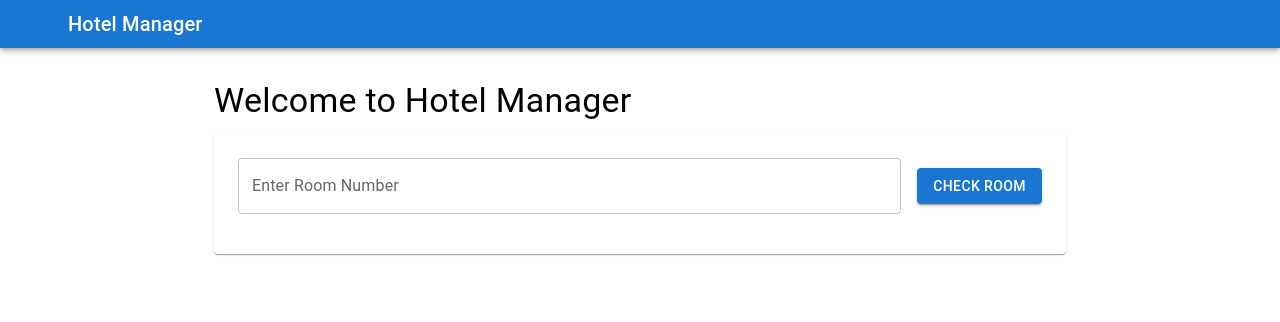
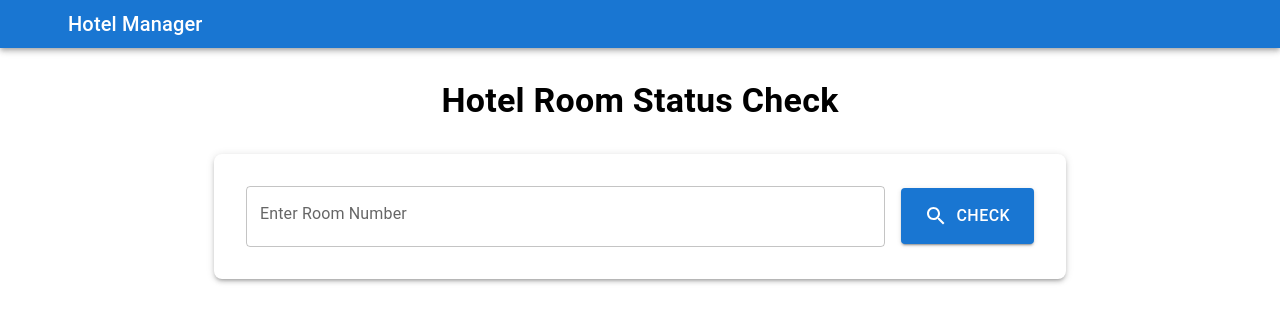
Before and after one commit to indalec/hotelmanager, a React (Create React App) app in the folder hotelmanager-frontend/: page / in a window 1280 px wide. Shown: the top 322 px of the page. Built offline with nearby package versions, Linux system fonts and the light colour scheme; some icons are missing.

Commit message:
feat: enhance HomePage with improved room checking UI and validation

```diff
--- a/hotelmanager-frontend/src/components/pages/HomePage.js
+++ b/hotelmanager-frontend/src/components/pages/HomePage.js
@@ -8,13 +8,19 @@ import {
   Box,
   CircularProgress,
   Alert,
-  List,
-  ListItem,
-  ListItemText,
-  Chip
+  Grid,
+  Card,
+  CardContent,
+  Stack
 } from '@mui/material';
-import CheckCircleOutlineIcon from '@mui/icons-material/CheckCircleOutline';
-import HighlightOffIcon from '@mui/icons-material/HighlightOff';
+import {
+  MeetingRoom,
+  Category,
+  LocalBar,
+  CheckCircle,
+  HighlightOff,
+  Search
+} from '@mui/icons-material';
 
 export default function HomePage() {
   const [roomNumber, setRoomNumber] = useState('');
@@ -23,8 +29,8 @@ export default function HomePage() {
   const [error, setError] = useState('');
 
   const handleCheckRoom = async () => {
-    if (!roomNumber) {
-      setError('Please enter a room number');
+    if (!roomNumber || isNaN(roomNumber)) {
+      setError('Please enter a valid room number');
       return;
     }
 
@@ -39,7 +45,7 @@ export default function HomePage() {
       const foundRoom = allRooms.find(room => room.roomNumber === parseInt(roomNumber));
 
       if (!foundRoom) {
-        setError('Room not found');
+        setError(`Room #${roomNumber} not found`);
         setRoomDetails(null);
       } else {
         setRoomDetails(foundRoom);
@@ -53,67 +59,142 @@ export default function HomePage() {
   };
 
   return (
-    <Container maxWidth="md" sx={{ mt: 4 }}>
-      <Typography variant="h4" component="h1" gutterBottom>
-        Welcome to Hotel Manager
+    <Container maxWidth="md" sx={{ mt: 4, mb: 6 }}>
+      <Typography variant="h4" component="h1" gutterBottom sx={{
+        fontWeight: 600,
+        textAlign: 'center',
+        mb: 4
+      }}>
+        Hotel Room Status Check
       </Typography>
 
-      <Paper sx={{ p: 3, mb: 3 }}>
-        <Box sx={{ display: 'flex', gap: 2, alignItems: 'center', mb: 2 }}>
+      <Paper elevation={3} sx={{
+        p: 4,
+        mb: 3,
+        borderRadius: 2,
+      }}>
+        <Stack direction="row" spacing={2} alignItems="center">
           <TextField
+            fullWidth
             label="Enter Room Number"
             variant="outlined"
             type="number"
             value={roomNumber}
             onChange={(e) => setRoomNumber(e.target.value)}
-            sx={{ flexGrow: 1 }}
+            InputProps={{
+              inputProps: {
+                min: 1,
+                style: { textAlign: 'center', fontSize: '1.2rem' }
+              }
+            }}
           />
           <Button
             variant="contained"
             onClick={handleCheckRoom}
             disabled={loading}
+            size="large"
+            sx={{
+              height: '56px',
+              px: 4,
+              borderRadius: 1,
+              fontSize: '1rem'
+            }}
           >
-            {loading ? <CircularProgress size={24} /> : 'Check Room'}
+            {loading ? <CircularProgress size={24} /> : <><Search sx={{ mr: 1 }}/> Check</>}
           </Button>
-        </Box>
+        </Stack>
 
-        {error && <Alert severity="error" sx={{ mb: 2 }}>{error}</Alert>}
+        {error && (
+          <Alert severity="error" sx={{
+            mt: 3,
+            alignItems: 'center'
+          }}>
+            {error}
+          </Alert>
+        )}
 
         {roomDetails && (
-          <List dense>
-            <ListItem>
-              <ListItemText primary="Room Number" secondary={roomDetails.roomNumber} />
-            </ListItem>
-            <ListItem>
-              <ListItemText primary="Type"
-                secondary={<Chip
-                  label={roomDetails.roomType.toLowerCase()}
-                  color={
-                    roomDetails.roomType === 'SUITE' ? 'primary' :
-                    roomDetails.roomType === 'DOUBLE' ? 'secondary' : 'default'
-                  }
-                />}
-              />
-            </ListItem>
-            <ListItem>
-              <ListItemText primary="Minibar"
-                secondary={roomDetails.hasMinibar ? (
-                  <CheckCircleOutlineIcon color="success" />
-                ) : (
-                  <HighlightOffIcon color="error" />
-                )}
-              />
-            </ListItem>
-            <ListItem>
-              <ListItemText primary="Availability"
-                secondary={<Chip
-                  label={roomDetails.isAvailable ? "Available" : "Occupied"}
-                  color={roomDetails.isAvailable ? "success" : "error"}
-                  variant="outlined"
-                />}
-              />
-            </ListItem>
-          </List>
+          <Card elevation={0} sx={{
+            mt: 4,
+            border: '1px solid',
+            borderColor: 'divider',
+            borderRadius: 2
+          }}>
+            <CardContent>
+              <Grid container spacing={3}>
+                {/* Room Number */}
+                <Grid item xs={12} md={6}>
+                  <Stack direction="row" spacing={2} alignItems="center">
+                    <MeetingRoom fontSize="large" color="primary"/>
+                    <div>
+                      <Typography variant="subtitle1" color="text.secondary">
+                        Room Number
+                      </Typography>
+                      <Typography variant="h5" fontWeight={600}>
+                        #{roomDetails.roomNumber}
+                      </Typography>
+                    </div>
+                  </Stack>
+                </Grid>
+
+                {/* Room Type */}
+                <Grid item xs={12} md={6}>
+                  <Stack direction="row" spacing={2} alignItems="center">
+                    <Category fontSize="large" color="primary"/>
+                    <div>
+                      <Typography variant="subtitle1" color="text.secondary">
+                        Room Type
+                      </Typography>
+                      <Typography variant="h6" fontWeight={500}>
+                        {roomDetails.roomType.charAt(0) +
+                         roomDetails.roomType.slice(1).toLowerCase()}
+                      </Typography>
+                    </div>
+                  </Stack>
+                </Grid>
+
+                {/* Minibar */}
+                <Grid item xs={12} md={6}>
+                  <Stack direction="row" spacing={2} alignItems="center">
+                    <LocalBar fontSize="large"
+                      color={roomDetails.hasMinibar ? "success" : "error"}/>
+                    <div>
+                      <Typography variant="subtitle1" color="text.secondary">
+                        Minibar
+                      </Typography>
+                      <Typography variant="h6" fontWeight={500}>
+                        {roomDetails.hasMinibar ? 'Available' : 'Not available'}
+                      </Typography>
+                    </div>
+                  </Stack>
+                </Grid>
+
+                {/* Availability */}
+                <Grid item xs={12} md={6}>
+                  <Stack direction="row" spacing={2} alignItems="center">
+                    {roomDetails.isAvailable ? (
+                      <CheckCircle fontSize="large" color="success"/>
+                    ) : (
+                      <HighlightOff fontSize="large" color="error"/>
+                    )}
+                    <div>
+                      <Typography variant="subtitle1" color="text.secondary">
+                        Status
+                      </Typography>
+                      <Typography variant="h6" fontWeight={600}
+                        sx={{
+                          color: roomDetails.isAvailable ? 'success.main' : 'error.main'
+                        }}>
+                        {roomDetails.isAvailable
+                          ? "Available now"
+                          : "Currently occupied"}
+                      </Typography>
+                    </div>
+                  </Stack>
+                </Grid>
+              </Grid>
+            </CardContent>
+          </Card>
         )}
       </Paper>
     </Container>
```
